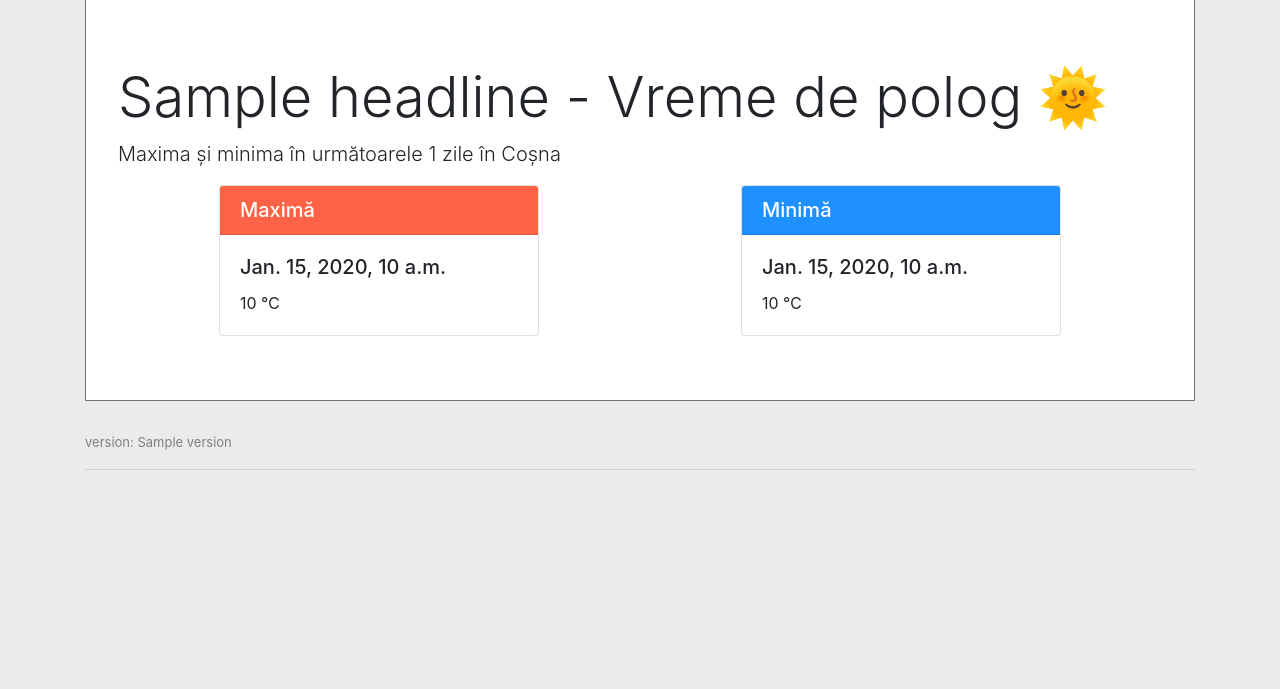
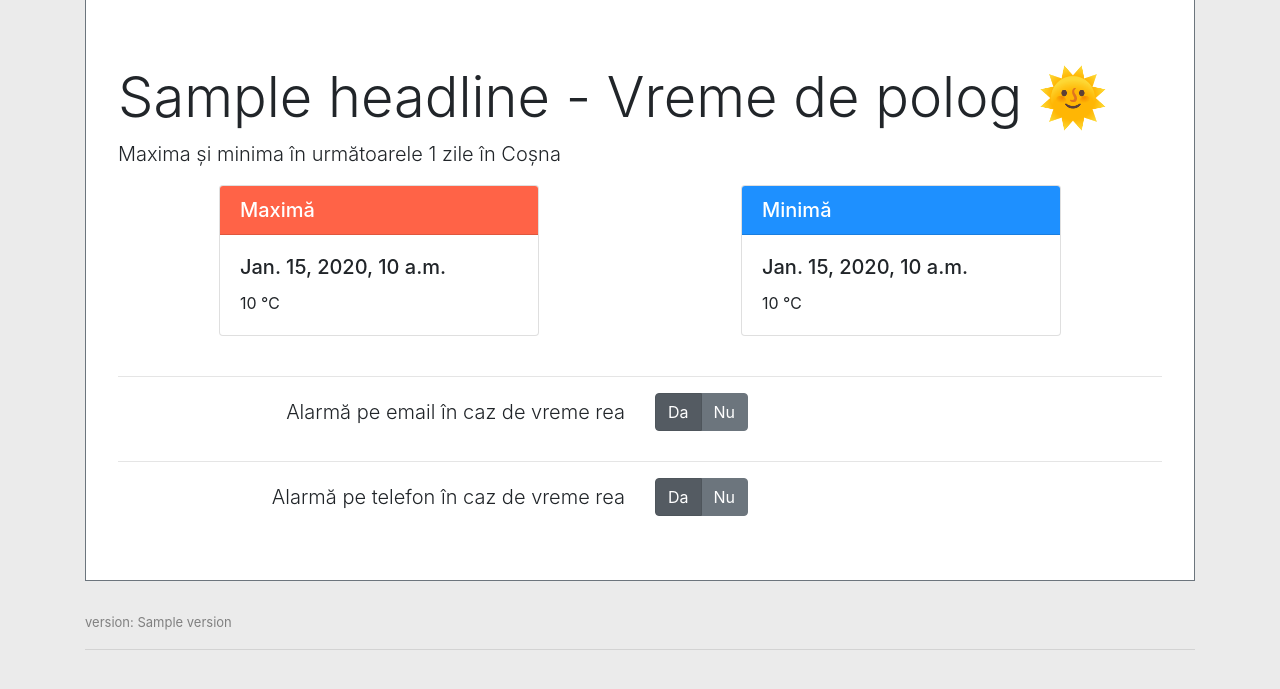
Before and after one commit to fdanci/home_weather, a Django app: template weather/templates/weather/index.html in a window 1280 px wide. Shown: the part 83-772 px from the top of the page. Run offline with Django 3.2, Linux system fonts and the light colour scheme; the template is opened without the code that fills it: most values are stand-ins (such as "Sample title", 1, 10 or a date in 2020); parts of the project's set-up code (start-up, migrations or seed data) failed here and were passed over; some libraries are stand-ins or nearby versions.

Commit message:
Add alarm buttons and settings model

```diff
--- a/weather/tasks.py
+++ b/weather/tasks.py
@@ -4,9 +4,12 @@ from django.core.mail import send_mail
 
 from decouple import config
 
+from .models import Settings
+
 
 @shared_task
 def send_email_task():
+    # settings = Settings.objects.all()[0]
     # send_mail('Celery Task Worked!',
     #           'This is the proof the task worked!',
     #           config('EMAIL'),
--- a/weather/templates/weather/index.html
+++ b/weather/templates/weather/index.html
@@ -30,6 +30,38 @@
             </div>
         </div>
     </div>
+    <hr style="margin-top:40px;">
+    <div class="row mx-auto">
+        <div class="col my-auto text-right">
+            <p class="lead my-auto">Alarmă pe email în caz de vreme rea</p>
+        </div>
+        <div class="col my-auto">
+            <div class="btn-group btn-group-toggle text-left" data-toggle="buttons">
+                <label class="btn btn-secondary active">
+                    <input type="radio" name="options" id="option1" autocomplete="off" checked> Da
+                </label>
+                <label class="btn btn-secondary">
+                    <input type="radio" name="options" id="option2" autocomplete="off"> Nu
+                </label>
+            </div>
+        </div>
+    </div>
+    <hr style="margin-top:30px;">
+    <div class="row mx-auto">
+        <div class="col my-auto text-right">
+            <p class="lead my-auto">Alarmă pe telefon în caz de vreme rea</p>
+        </div>
+        <div class="col my-auto">
+            <div class="btn-group btn-group-toggle text-left" data-toggle="buttons">
+                <label class="btn btn-secondary active">
+                    <input type="radio" name="options" id="option3" autocomplete="off" checked> Da
+                </label>
+                <label class="btn btn-secondary">
+                    <input type="radio" name="options" id="option4" autocomplete="off"> Nu
+                </label>
+            </div>
+        </div>
+    </div>
 </div>
 {% else %}
 <p>{{ error_message }}...</p>
```
Also changed, not shown: weather/models.py (+11 -0 lines), weather/migrations/0005_settings.py (added).
